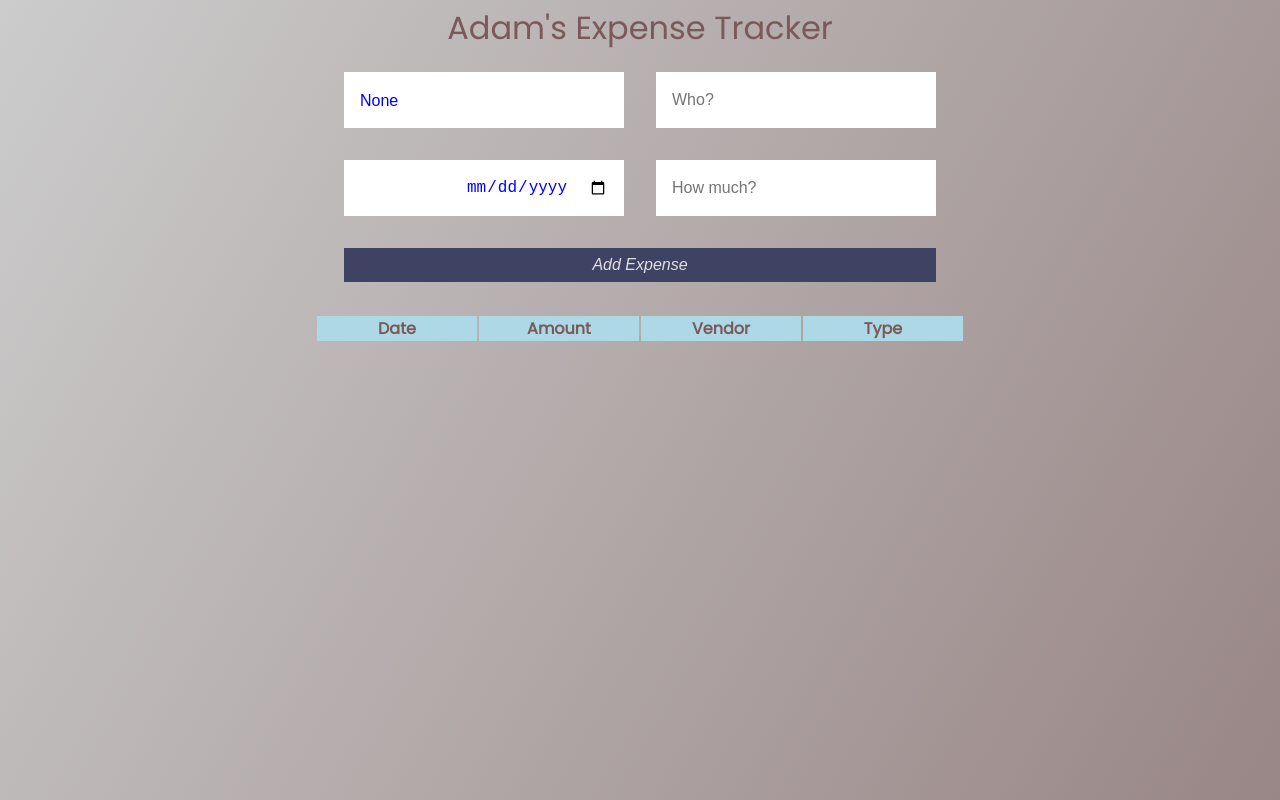
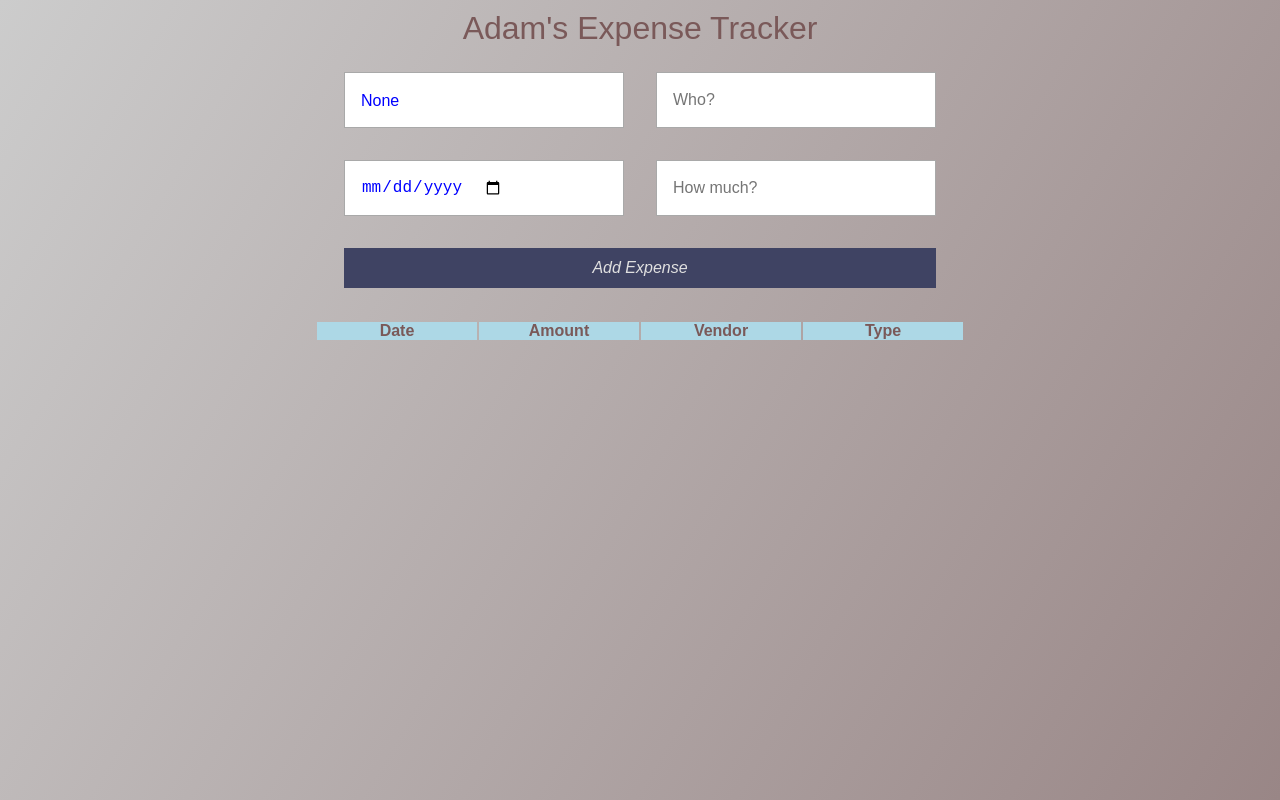
Before and after one commit to adamRohde/expense-tracker, a React (Create React App) app: page / in a window 1280 px wide. Built offline with nearby package versions, Linux system fonts and the light colour scheme.

Commit message:
minor refactoring

```diff
--- a/public/index.html
+++ b/public/index.html
@@ -3,14 +3,14 @@
 
 <head>
   <meta charset="utf-8" />
-  <link rel="icon" href="%PUBLIC_URL%/favicon.ico" />
   <meta name="viewport" content="width=device-width, initial-scale=1" />
   <meta name="theme-color" content="#000000" />
+  <!-- <link rel="icon" href="%PUBLIC_URL%/favicon.ico" />
   <meta name="description" content="Web site created using create-react-app" />
   <link href="https://fonts.googleapis.com/css?family=Poppins&display=swap" rel="stylesheet" />
   <link rel="stylesheet" href="https://cdnjs.cloudflare.com/ajax/libs/font-awesome/5.12.1/css/all.min.css"
     integrity="sha256-mmgLkCYLUQbXn0B1SRqzHar6dCnv9oZFPEC1g1cwlkk=" crossorigin="anonymous" />
-  <link rel="apple-touch-icon" href="%PUBLIC_URL%/logo192.png" />
+  <link rel="apple-touch-icon" href="%PUBLIC_URL%/logo192.png" /> -->
   <!--
       manifest.json provides metadata used when your web app is installed on a
       user's mobile device or desktop. See https://developers.google.com/web/fundamentals/web-app-manifest/
@@ -25,7 +25,7 @@
       work correctly both with client-side routing and a non-root public URL.
       Learn how to configure a non-root public URL by running `npm run build`.
     -->
-  <title>React App</title>
+  <title>Expense Tracker</title>
 </head>
 
 <body>
--- a/src/App.css
+++ b/src/App.css
@@ -22,11 +22,9 @@
 }
 
 form {
-  /* min-height: 7vh; */
   display: grid;
   grid-template-rows: 1fr 1fr;
   justify-content: center;
-  /* align-items: center; */
 }
 
 .form-row{
@@ -50,6 +48,7 @@
 
 form button {
   color: #e0e0e0;
+  min-height: 5vh;
   margin: 1.0em;
   background: #3f4363;
   cursor: pointer;
@@ -85,7 +84,6 @@
   background-color: lightblue;
 }
 
-
 /* need */
 .input-expense{
   margin: 1.0em;
@@ -94,84 +92,8 @@
   display: flex;
   padding: 1rem;
   color: whitesmoke;
-  justify-content: flex-end;
 }
 
-/* .expense-row {
-  display: grid;
-  grid-template-columns: 1fr 1fr 1fr 1fr;
-  padding: 0rem 0.5rem;
-  margin: 1.5em, 0em, 0em, 0.5em;
-} */
-
-/* .expense-item {
-  display: grid;
-  height: 5vh;
-  place-self: center;
-  background:rgb(255, 255, 255);
-  padding: 0rem 0.5rem;
-  margin: 0.5em 0.2em 0.5em 0.2em;
-} */
-
-/* .form-rightColumn{
-  display: grid;
-  justify-items: end;
-} */
-
-/* .form-leftColumn{
-  display: grid;
-  justify-items: start;
-} */
-
-/* .expense {
-  margin: 0.5rem;
-  background: rgb(255, 255, 255);
-  font-size: 1rem;
-  color: rgb(90, 90, 90);
-  display: flex;
-  justify-content: space-between;
-  align-items: center;
-  transition: all 1s ease;
-} */
-
-/* .filter-todo {
-  padding: 1rem;
-} */
-
-/* .todo li {
-  flex: 1;
-} */
-
-/* .trash-btn,
-.complete-btn {
-  height: 5vh;
-} */
-
-
-/* .complete-btn {
-  background: rgb(11, 212, 162);
-} */
-
-/* li{
-  text-align: center;
-} */
-
-/* .fa-trash,
-.fa-check {
-  pointer-events: none;
-} */
-
-/* .fall {
-  transform: translateY(10rem) rotateZ(20deg);
-  opacity: 0;
-} */
-
-/* .completed {
-  text-decoration: line-through;
-  opacity: 0.5;
-} */
-
-/*CUSTOM SELECTOR */
 select {
   -webkit-appearance: none;
   -moz-appearance: none;
@@ -179,39 +101,6 @@
   appearance: none;
   outline: 0;
   box-shadow: none;
-  border: 0 !important;
+  /* border: 0 !important; */
   background-image: none;
 }
-
-/* Custom Select */
-/* .select {
-  margin: 1rem;
-  position: relative;
-  overflow: hidden;
-} */
-
-/*
-select {
-  color: #6e6e6e;
-  font-family: "Poppins", sans-serif;
-  cursor: pointer;
-  width: 12rem;
-} */
-/* Arrow */
-
-/* .select::after {
-  content: "\25BC";
-  position: absolute;
-  top: 0;
-  right: 0;
-  padding: 1rem;
-  background: #e0e0e0;
-  cursor: pointer;
-  pointer-events: none;
-} */
-/* Transition */
-/*
-.select:hover::after {
-  transform: scale(1.5);
-}
-*/
--- a/src/components/Form.js
+++ b/src/components/Form.js
@@ -10,6 +10,7 @@
         color: 'blue',
         width: '35vh',
         height: '7vh',
+        border: '1px darkgrey solid'
     };
 
     //Expense Type
@@ -47,7 +48,7 @@
         <form>
             <div className="form-row">
                 <div className="form-leftColumn">
-                    <select name="todos" onChange={selectExpenseTypeHandler} className="input-expense" style={inputStyle}>
+                    <select onChange={selectExpenseTypeHandler} className="input-expense" style={inputStyle}>
                         <option value="none">None</option>
                         <option value="credit">Credit</option>
                         <option value="debit">Debit</option>
```
Also changed, not shown: 1 other file (tests, documents, lock files or other folders).
